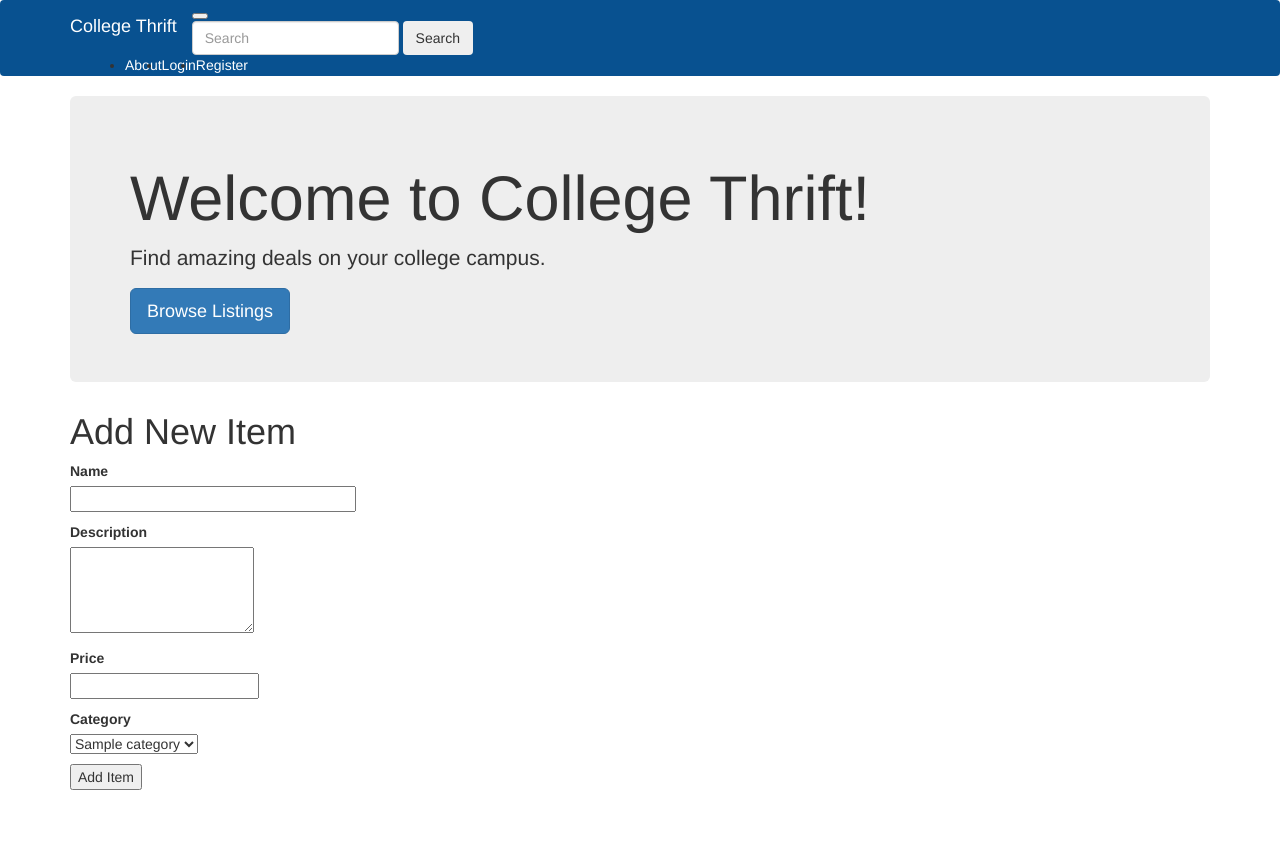
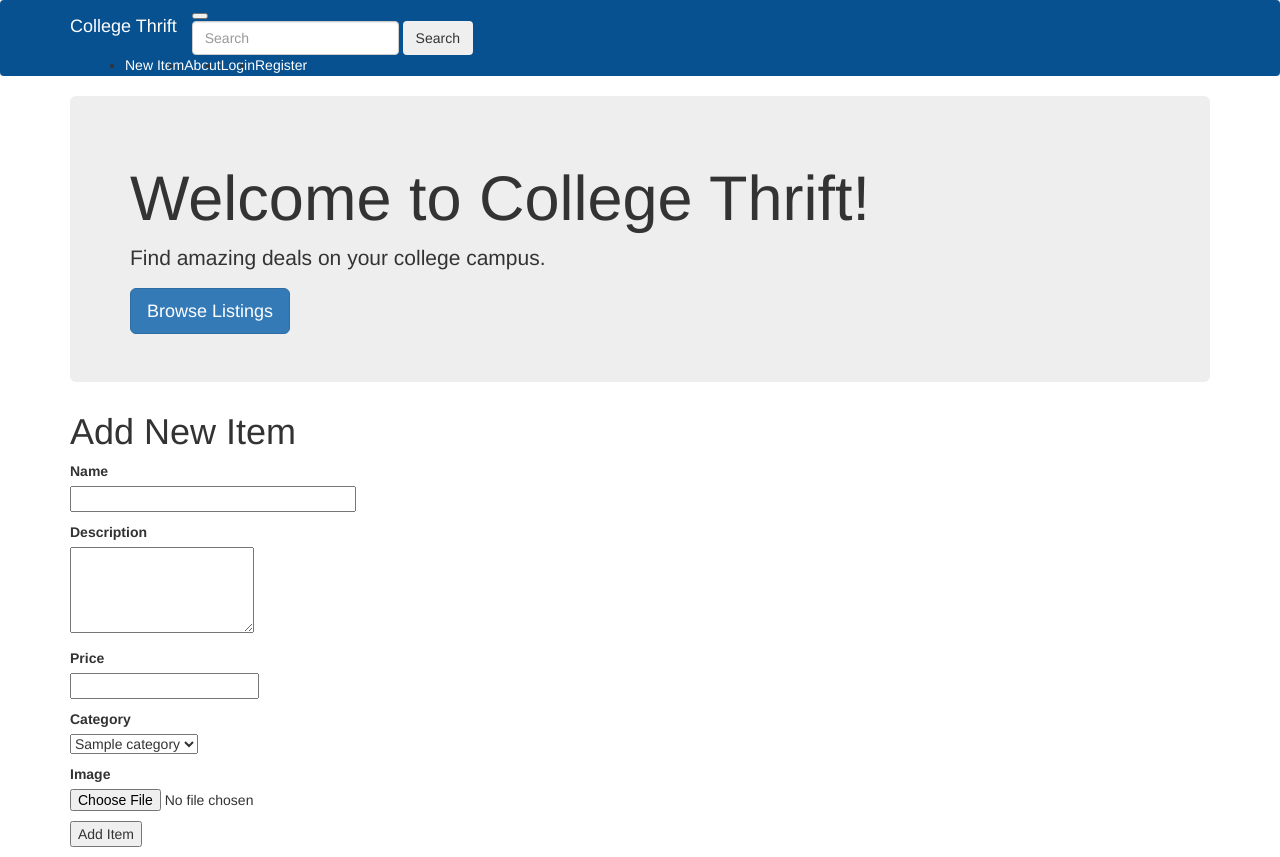
Before and after one commit to mjstevens33/CollegeThrift, a Flask app: page /add_item in a window 1280 px wide. Before the commit the page ends 790 px from the top, so only its background shows below. Run offline with Flask 3, Linux system fonts and the light colour scheme; a user stored in the database is signed in; tables that the repository leaves empty hold one stand-in row (values such as "Sample post"); some libraries are stand-ins or nearby versions.

Commit message:
add attempt and removal of home button

```diff
--- a/app/forms.py
+++ b/app/forms.py
@@ -2,6 +2,7 @@
 from wtforms import StringField, SubmitField, TextAreaField, PasswordField, BooleanField, SelectField, SelectMultipleField, DecimalField
 from wtforms.validators import DataRequired, ValidationError, EqualTo, Email, NumberRange
 from app.models import User
+from flask_wtf.file import FileField, FileAllowed
 
 class LoginForm(FlaskForm):
     email = StringField('Email', validators=[DataRequired(), Email()])
@@ -31,3 +32,5 @@
     price = DecimalField('Price', validators=[DataRequired(), NumberRange(min=0)])
     category_id = SelectField('Category', coerce=int, validators=[DataRequired()])
     submit = SubmitField('Add Item')
+    image = FileField('Image', validators=[FileAllowed(['jpg', 'png'], 'Images only!')])
+    submit = SubmitField('Add Item')
--- a/app/routes.py
+++ b/app/routes.py
@@ -5,6 +5,8 @@
 from app.forms import LoginForm, RegistrationForm, ItemForm
 from app.models import User, Post, Category
 from flask_login import login_user, current_user, logout_user, login_required
+from werkzeug.utils import secure_filename
+
 
 
 @app.route('/')
@@ -92,12 +94,25 @@
 
 
 @app.route('/add_item', methods=['GET', 'POST'])
-@login_required  # Ensure only logged-in users can add items
+# @login_required  # Ensure only logged-in users can add items
 def add_item():
     form = ItemForm()
     form.category_id.choices = [(c.id, c.name) for c in Category.query.all()]
     if form.validate_on_submit():
-        item = Post(name=form.name.data, description=form.description.data, price=form.price.data, category_id=form.category_id.data)
+        # Save the image
+        if form.image.data:
+            image_file = form.image.data
+            filename = secure_filename(image_file.filename)
+            file_path = os.path.join(current_app.root_path, 'static/images', filename)
+            image_file.save(file_path)
+
+        item = Post(
+            name=form.name.data,
+            description=form.description.data,
+            price=form.price.data,
+            category_id=form.category_id.data,
+            image_url=filename  # Assuming you have an image_url field in your Post model
+        )
         db.session.add(item)
         db.session.commit()
         flash('Item has been added!', 'success')
--- a/app/templates/add_item.html
+++ b/app/templates/add_item.html
@@ -2,7 +2,7 @@
 
 {% block app_content %}
     <h1>Add New Item</h1>
-    <form action="" method="post">
+    <form action="" method="post" enctype="multipart/form-data">
         {{ form.hidden_tag() }}
         <p>
             {{ form.name.label }}<br>
@@ -20,6 +20,10 @@
             {{ form.category_id.label }}<br>
             {{ form.category_id() }}
         </p>
+        <p>
+            {{ form.image.label }}<br>
+            {{ form.image() }}
+        </p>
         <p>{{ form.submit() }}</p>
     </form>
 {% endblock %}
--- a/app/templates/base.html
+++ b/app/templates/base.html
@@ -17,9 +17,9 @@
     </form>
     <div class="collapse navbar-collapse" id="navbarNavDropdown">
       <ul class="navbar-nav ml-auto">
-<!--        <li class="nav-item active">-->
-<!--          <a class="nav-link" href="#" style="color: white;">Home <span class="sr-only">(current)</span></a>-->
-<!--        </li>-->
+        <li class="nav-item active">
+          <a class="nav-link" href="{{ url_for('add_item') }}" style="color: white;">New Item <span class="sr-only">(current)</span></a>
+        </li>
         <li class="nav-item">
           <a class="nav-link" href="#" style="color: white;">About</a>
         </li>
```
